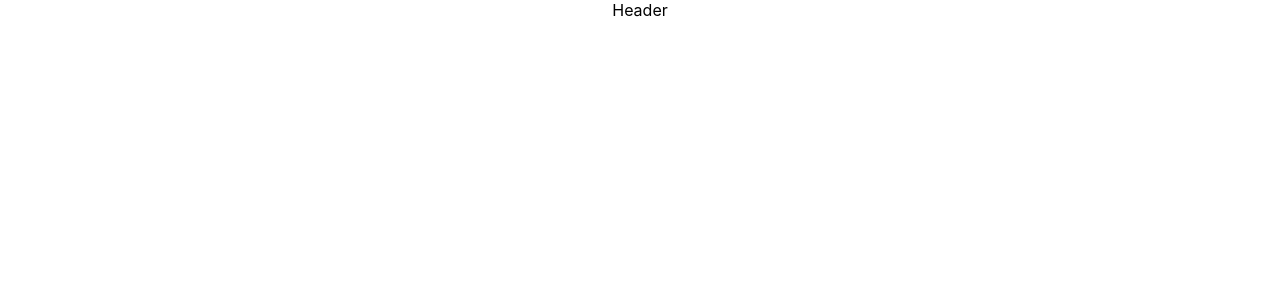
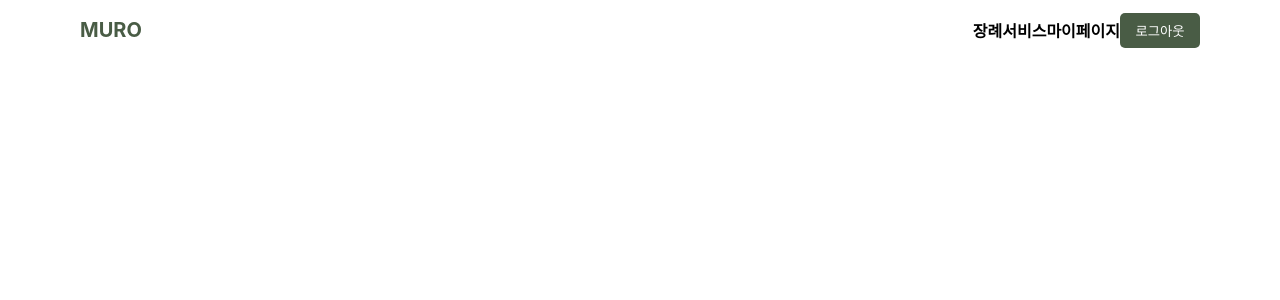
Before and after one commit to 23Software5/FrontEnd, a React (Create React App) app: page / in a window 1280 px wide. Shown: the top 300 px of the page. Built offline with nearby package versions, Linux system fonts and the light colour scheme.

Commit message:
헤더 수정

```diff
--- a/src/App.js
+++ b/src/App.js
@@ -1,4 +1,4 @@
-import "./App.css";
+// import "./App.css";
 import Header from "./components/Header";
 
 function App() {
--- a/src/components/Header.js
+++ b/src/components/Header.js
@@ -1,7 +1,17 @@
 import React from "react";
+import "../styles/Header.css";
 
 const Header = () => {
-  return <div>Header</div>;
+  return (
+    <div className="header-body">
+      <div className="header-title">MURO</div>
+      <div className="header-menu">
+        <div>장례서비스</div>
+        <div>마이페이지</div>
+        <button className="loginbtn">로그아웃</button>
+      </div>
+    </div>
+  );
 };
 
 export default Header;
--- /dev/null
+++ b/src/styles/Header.css
@@ -0,0 +1,25 @@
+.header-body {
+  display: flex;
+  justify-content: space-between;
+  align-items: center;
+  height: 60px;
+  padding: 0 80px;
+}
+.header-title {
+  color: #495c45;
+  font-weight: bold;
+  font-size: 20px;
+}
+.header-menu {
+  display: flex;
+  font-weight: bold;
+  align-items: center;
+}
+.loginbtn {
+  background-color: #495c45;
+  border-radius: 5px;
+  color: white;
+  width: 80px;
+  height: 35px;
+  border: none;
+}
```
